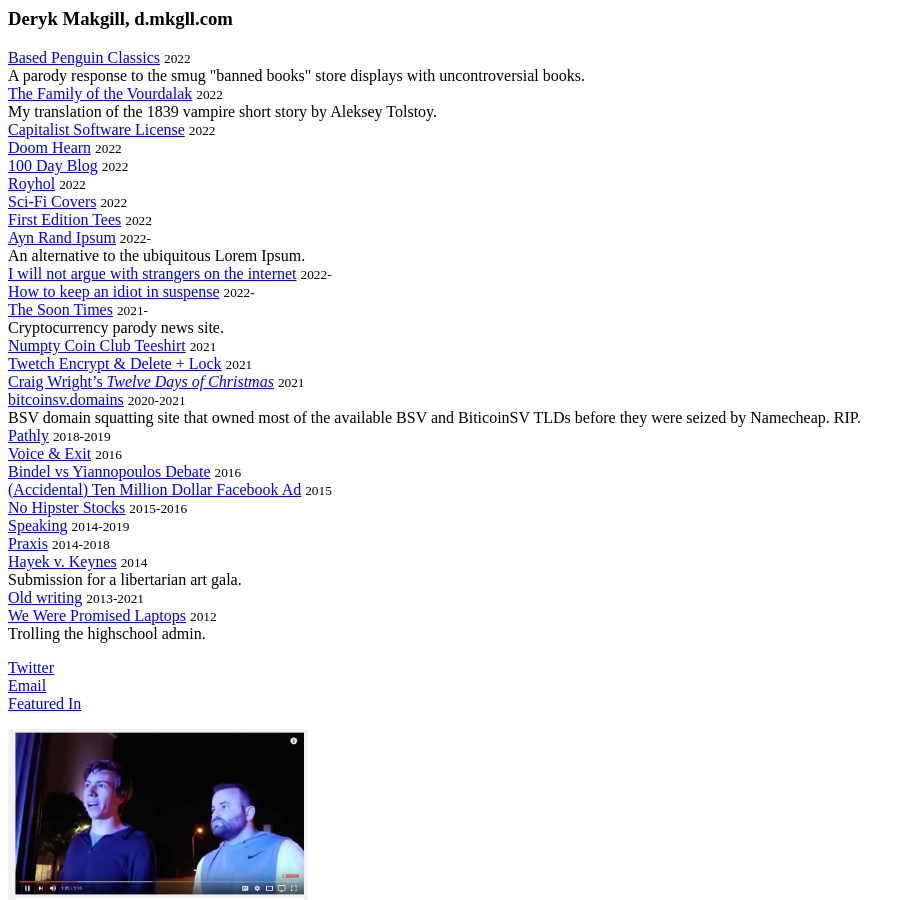
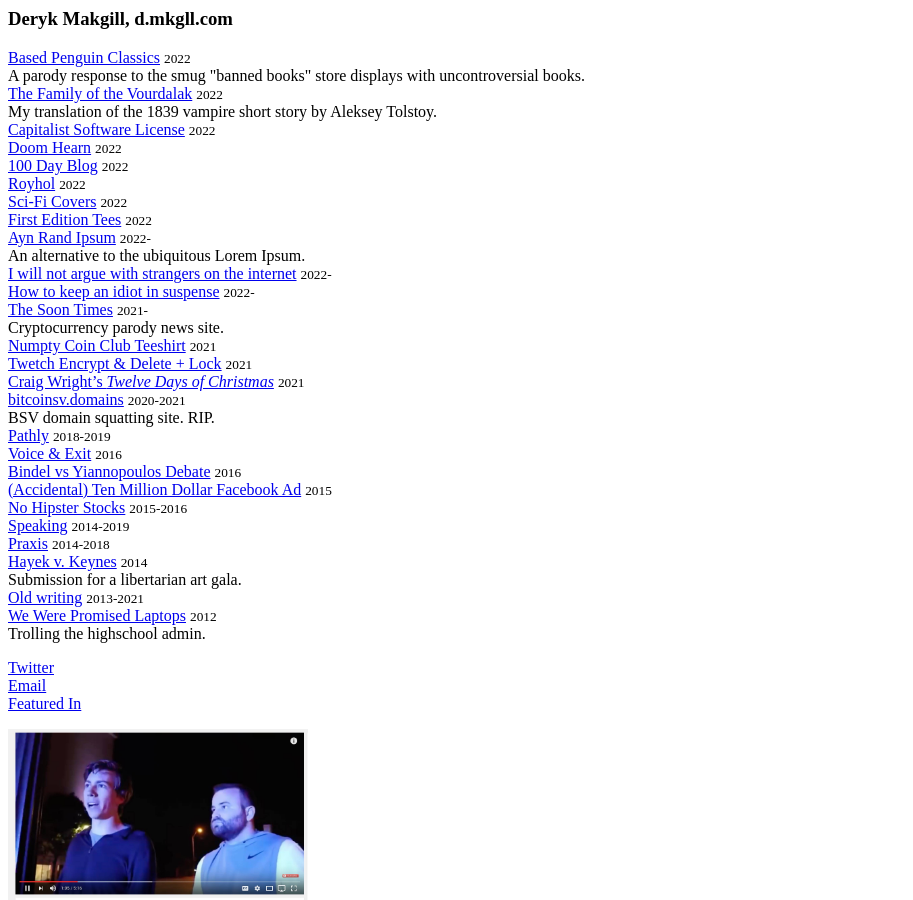
Before and after one commit to dmkgll/dmkgll, a Jekyll site: the page built from index.md, in a window 1280 px wide and 900 px high. Shown: the whole window, without its empty margins (0-913 px from the left). Built offline with Jekyll 4.4.1, drawn with Linux system fonts in a browser that asks for light colours.

Commit message:
Update index.md

```diff
--- a/index.md
+++ b/index.md
@@ -39,7 +39,7 @@
   <li><a href="thesoontimes.com">Numpty Coin Club Teeshirt</a> <small>2021</small></li>
   <li><a href="/">Twetch Encrypt &amp; Delete + Lock</a> <small>2021</small></li>
   <li><a href="/csw12">Craig Wright’s <em>Twelve Days of Christmas</em></a> <small>2021</small></li>
-  <li><a href="/bsvdomains">bitcoinsv.domains</a> <small>2020-2021</small><br>BSV domain squatting site that owned most of the available BSV and BiticoinSV TLDs before they were seized by Namecheap. RIP.</li>
+  <li><a href="/bsvdomains">bitcoinsv.domains</a> <small>2020-2021</small><br>BSV domain squatting site. RIP.</li>
   <li><a href="/pathly">Pathly</a> <small>2018-2019</small></li>
   <li><a href="/v&amp;e">Voice &amp; Exit</a> <small>2016</small></li>
   <li><a href="/bvyd">Bindel vs Yiannopoulos Debate</a> <small>2016</small></li>
```
